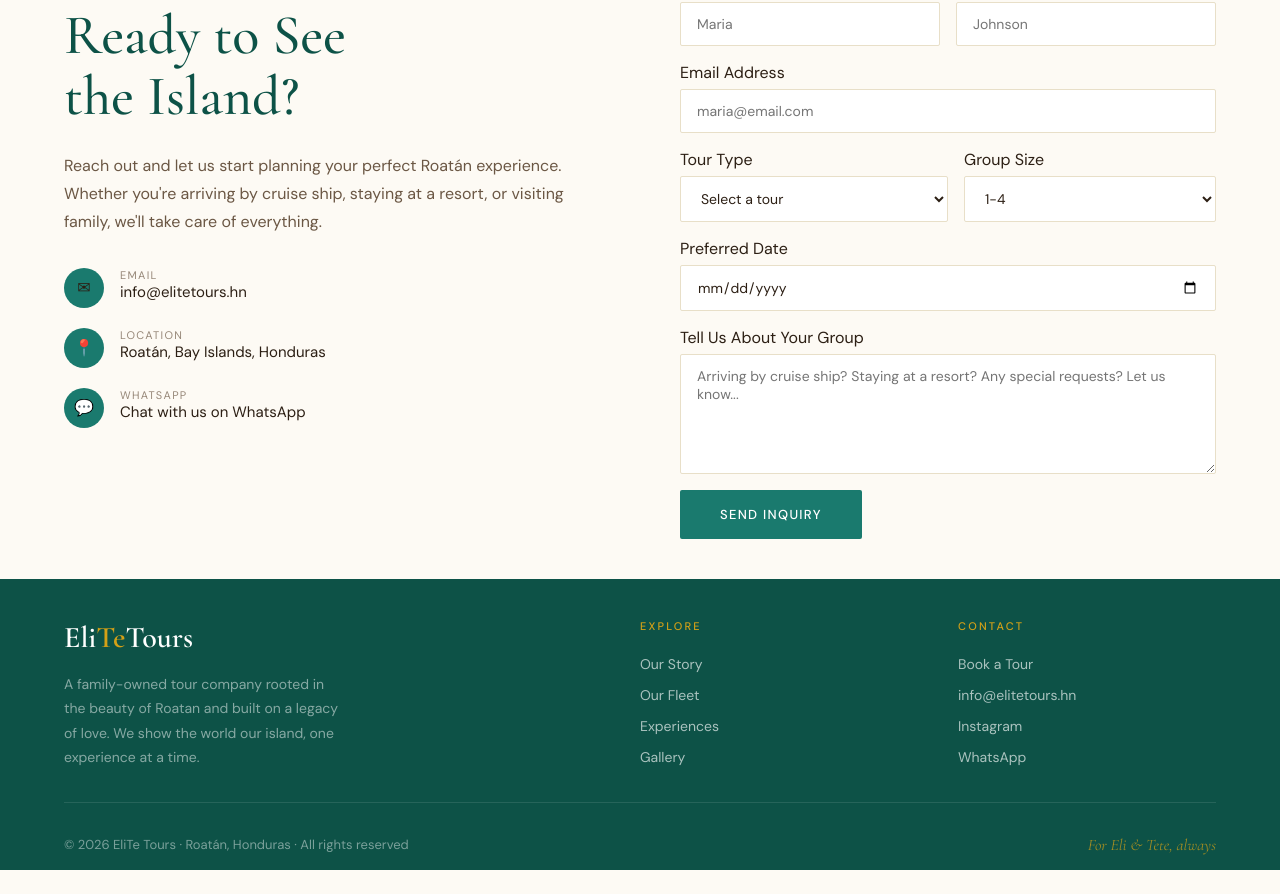
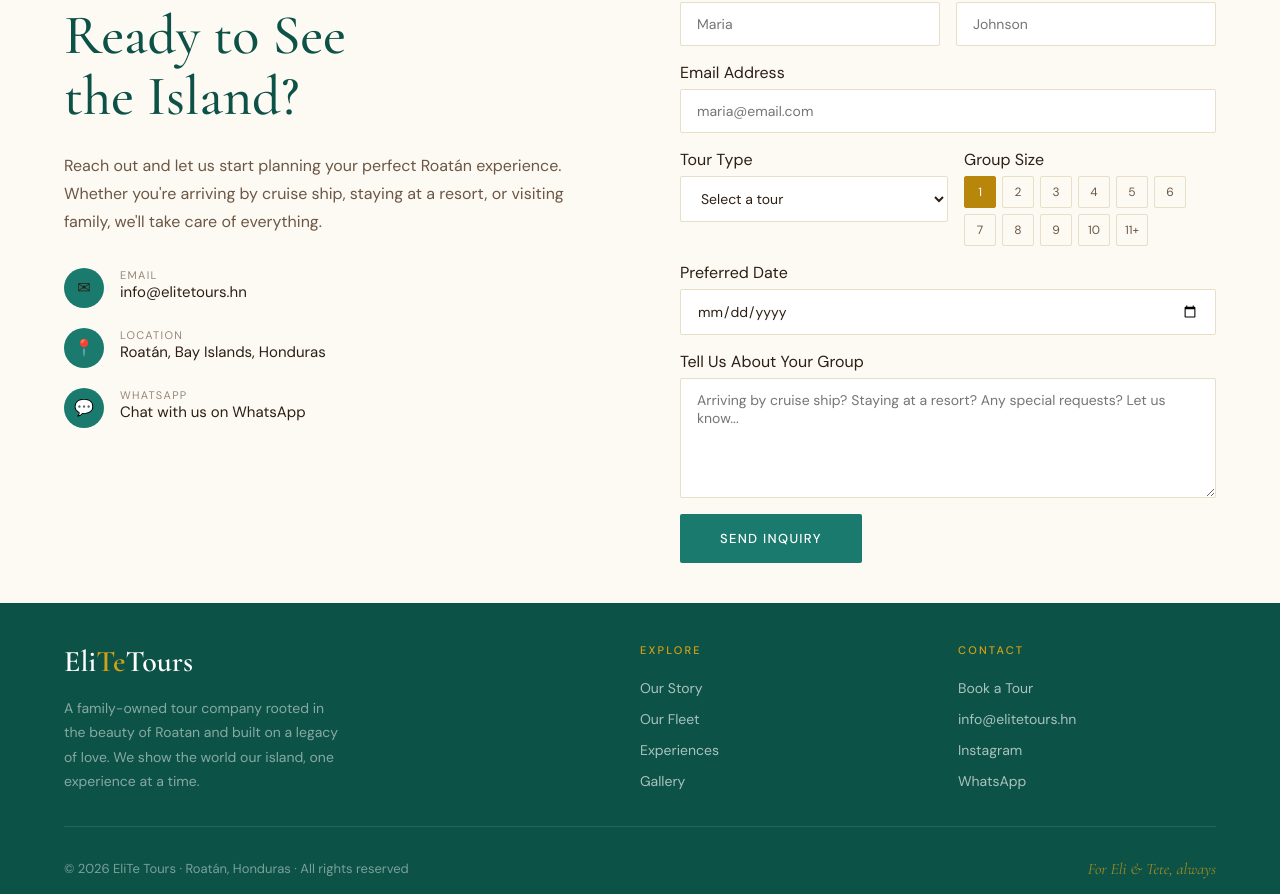
Before and after one commit to ShaniceS13/elite-tours, a React (Vite) app: page / in a window 1280 px wide. Shown: the part 5162-6056 px from the top of the page. Before the commit the page ends 6032 px from the top, so only its background shows below. Built offline with nearby package versions, Linux system fonts and the light colour scheme.

Commit message:
Convert group size to exact number buttons for deposit calculation

```diff
--- a/src/components/BookingForm.jsx
+++ b/src/components/BookingForm.jsx
@@ -5,6 +5,7 @@ import "../styles/BookingForm.css";
 
 export default function BookingForm() {
   const [status, setStatus] = useState("");
+  const [groupSize, setGroupSize] = useState(1);
 
   const handleSubmit = async (e) => {
     e.preventDefault();
@@ -122,12 +123,26 @@ export default function BookingForm() {
             </div>
             <div className="form-group">
               <label>Group Size</label>
-              <select name="groupSize">
-                <option>1-4</option>
-                <option>5-11</option>
-                <option>12-20</option>
-                <option>20+</option>
-              </select>
+              <div className="size-btns">
+                {[1, 2, 3, 4, 5, 6, 7, 8, 9, 10].map((n) => (
+                  <button
+                    key={n}
+                    type="button"
+                    className={`size-btn ${groupSize === n ? "active" : ""}`}
+                    onClick={() => setGroupSize(n)}
+                  >
+                    {n}
+                  </button>
+                ))}
+                <button
+                  type="button"
+                  className={`size-btn ${groupSize === 11 ? "active" : ""}`}
+                  onClick={() => setGroupSize(11)}
+                >
+                  11+
+                </button>
+              </div>
+              <input type="hidden" name="groupSize" value={groupSize} />
             </div>
           </div>
           <div className="form-group">
--- a/src/styles/BookingForm.css
+++ b/src/styles/BookingForm.css
@@ -112,6 +112,37 @@
   min-height: 120px;
 }
 
+/* - Group Size Buttons -*/
+.book .size-btns {
+  display: flex;
+  flex-wrap: wrap;
+  gap: 6px;
+}
+
+.book .size-btn {
+  width: 32px;
+  height: 32px;
+  border: 1px solid var(--sand-dark);
+  background: transparent;
+  color: var(--text-muted);
+  border-radius: 2px;
+  cursor: pointer;
+  font-size: 12px;
+  font-family: "DM Sans", sans-serif;
+  transition: all 0.2s;
+}
+
+.book .size-btn:hover {
+  border-color: var(--gold);
+  color: var(--text-muted);
+}
+
+.book .size-btn.active {
+  background: var(--gold);
+  border-color: var(--gold);
+  color: var(--white);
+}
+
 .form-submit {
   background: var(--teal);
   color: var(--white);
```
